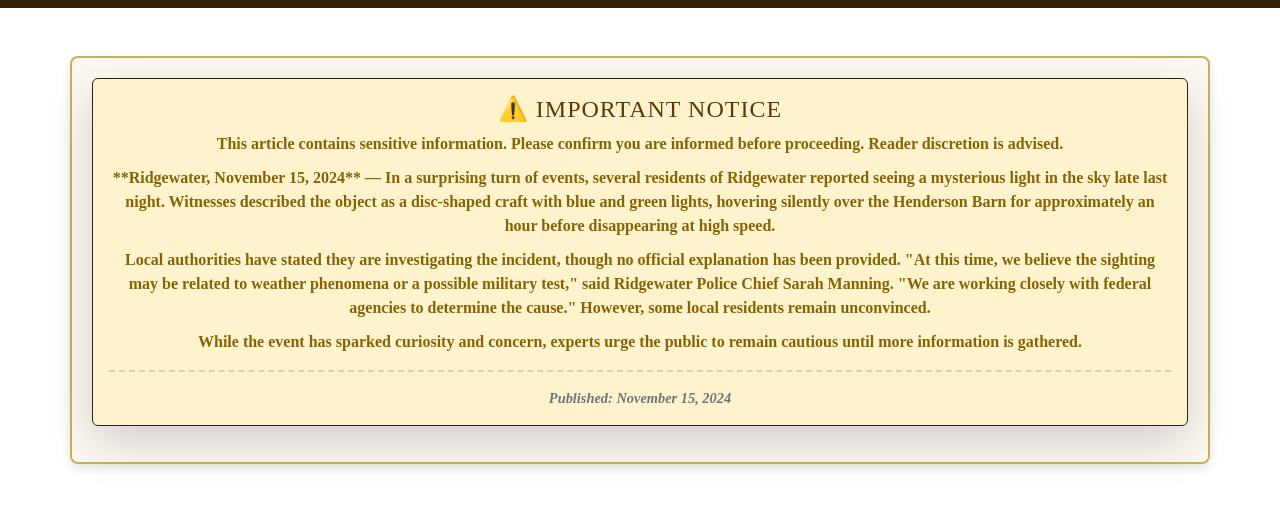
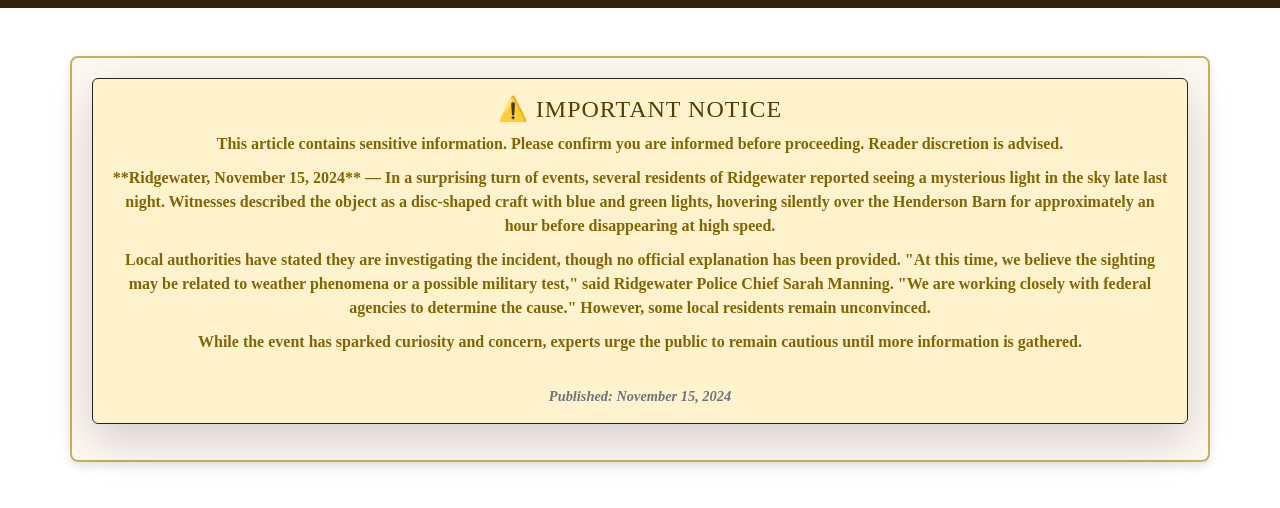
Before and after one commit to perumrr/framework-challenge, a plain HTML site: page index.html in a window 1280 px wide. Shown: the part 88-596 px from the top of the page. Drawn offline with nearby package versions, Linux system fonts and the light colour scheme.

Commit message:
border change

```diff
--- a/screen.css
+++ b/screen.css
@@ -42,7 +42,7 @@
 }
 
 .alert hr{
-    border-top: 2px dashed #856404;
+    border-top: 2px #856404;
 
 }
 
```
